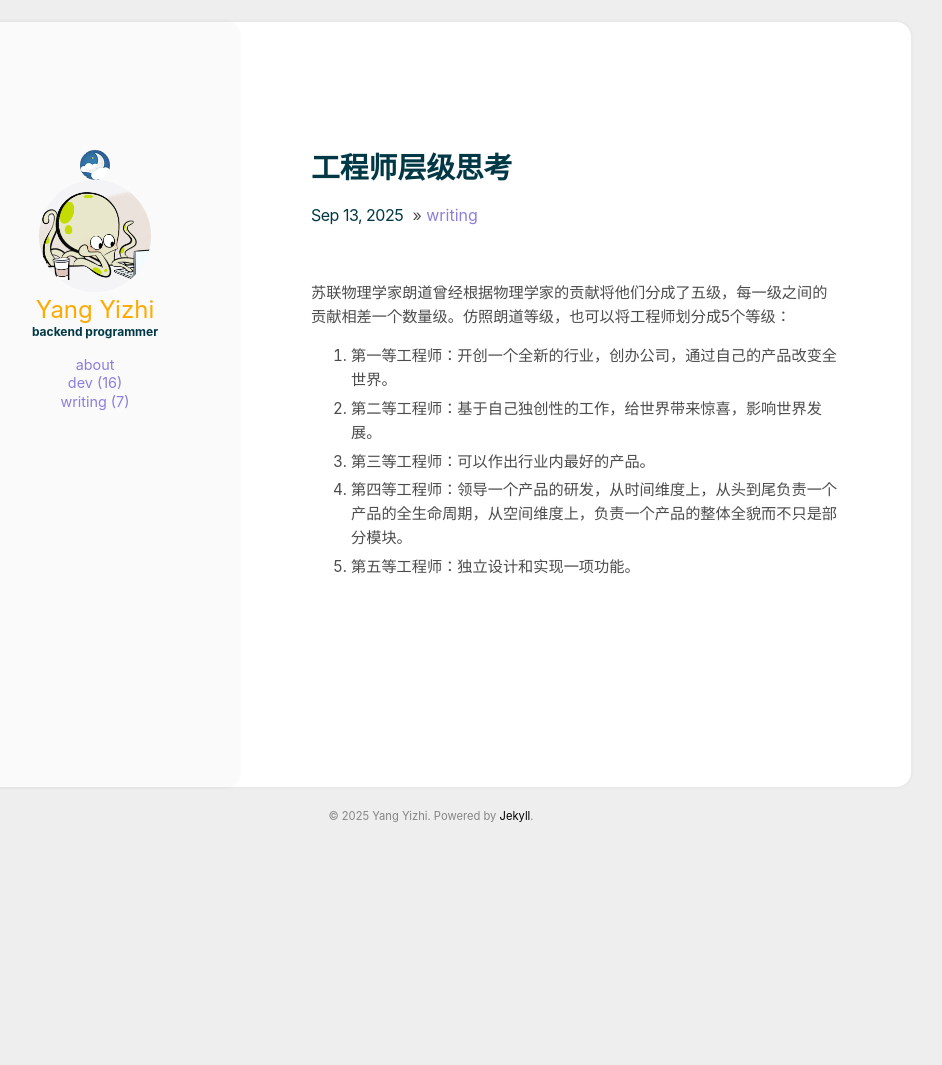
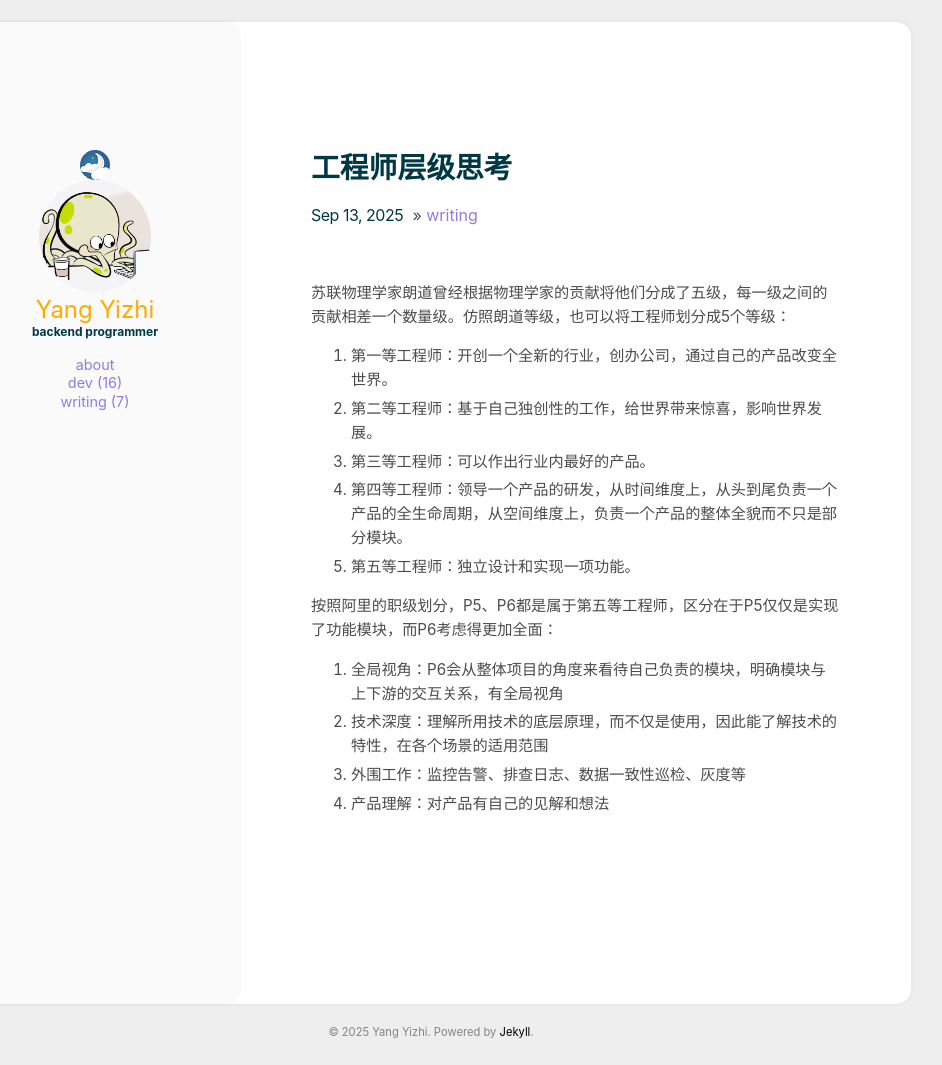
Before and after one commit to niceyangyizhi/niceyangyizhi.github.io, a Jekyll site: the page built from _posts/2025-09-13-工程师层级思考.md, in a window 1280 px wide. Shown: the whole page, without its empty margins (209-1151 px from the left). Built offline with Jekyll 4.4.1, drawn with Linux system fonts in a browser that asks for light colours; before the commit the page ends 922 px from its top, so only the background shows below that.

Commit message:
P6职级思考

```diff
--- a/_posts/2025-09-13-工程师层级思考.md
+++ b/_posts/2025-09-13-工程师层级思考.md
@@ -10,3 +10,9 @@ category: writing
 3. 第三等工程师：可以作出行业内最好的产品。
 4. 第四等工程师：领导一个产品的研发，从时间维度上，从头到尾负责一个产品的全生命周期，从空间维度上，负责一个产品的整体全貌而不只是部分模块。
 5. 第五等工程师：独立设计和实现一项功能。
+
+按照阿里的职级划分，P5、P6都是属于第五等工程师，区分在于P5仅仅是实现了功能模块，而P6考虑得更加全面：
+1. 全局视角：P6会从整体项目的角度来看待自己负责的模块，明确模块与上下游的交互关系，有全局视角
+2. 技术深度：理解所用技术的底层原理，而不仅是使用，因此能了解技术的特性，在各个场景的适用范围
+3. 外围工作：监控告警、排查日志、数据一致性巡检、灰度等
+4. 产品理解：对产品有自己的见解和想法
```
